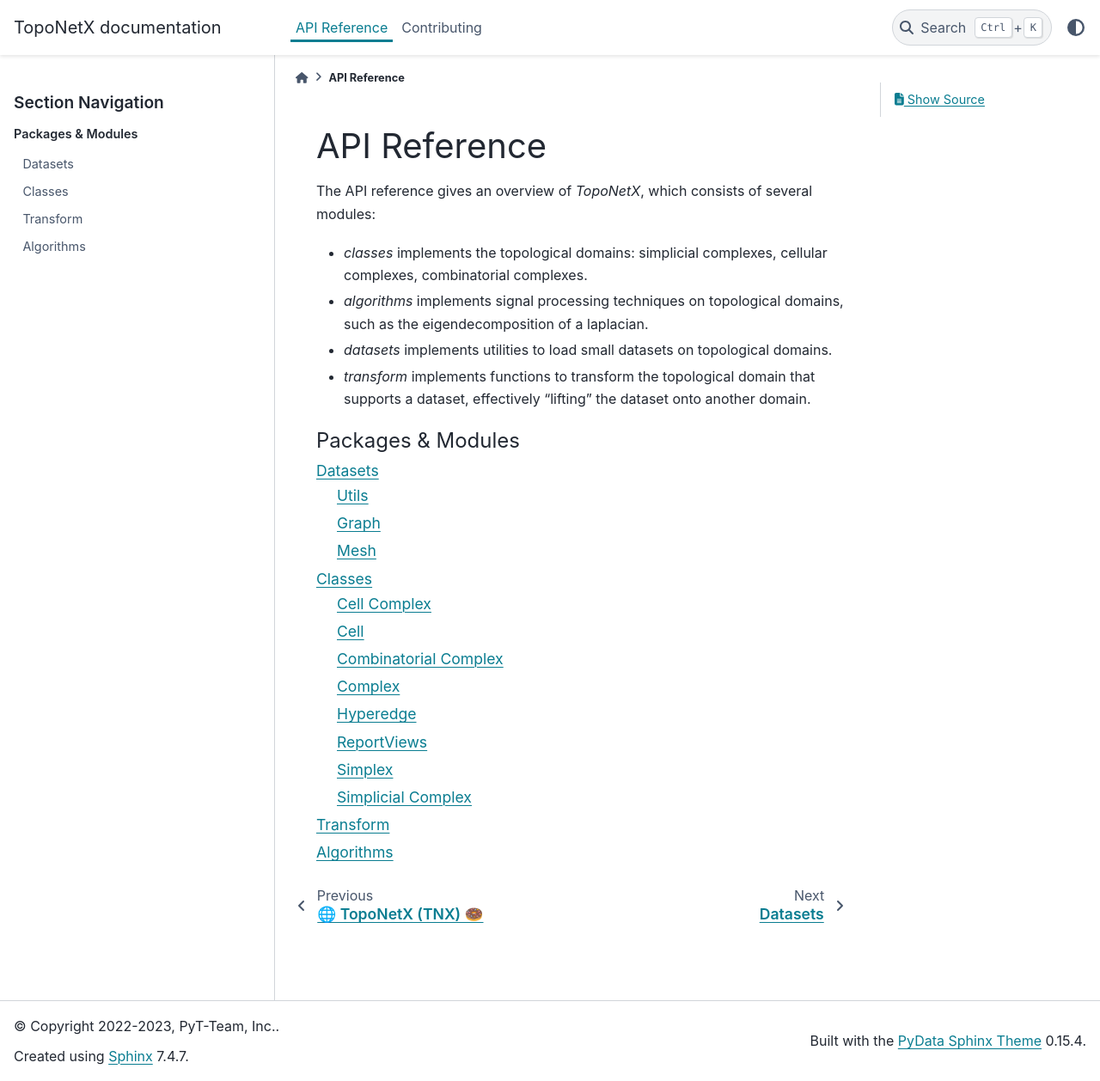
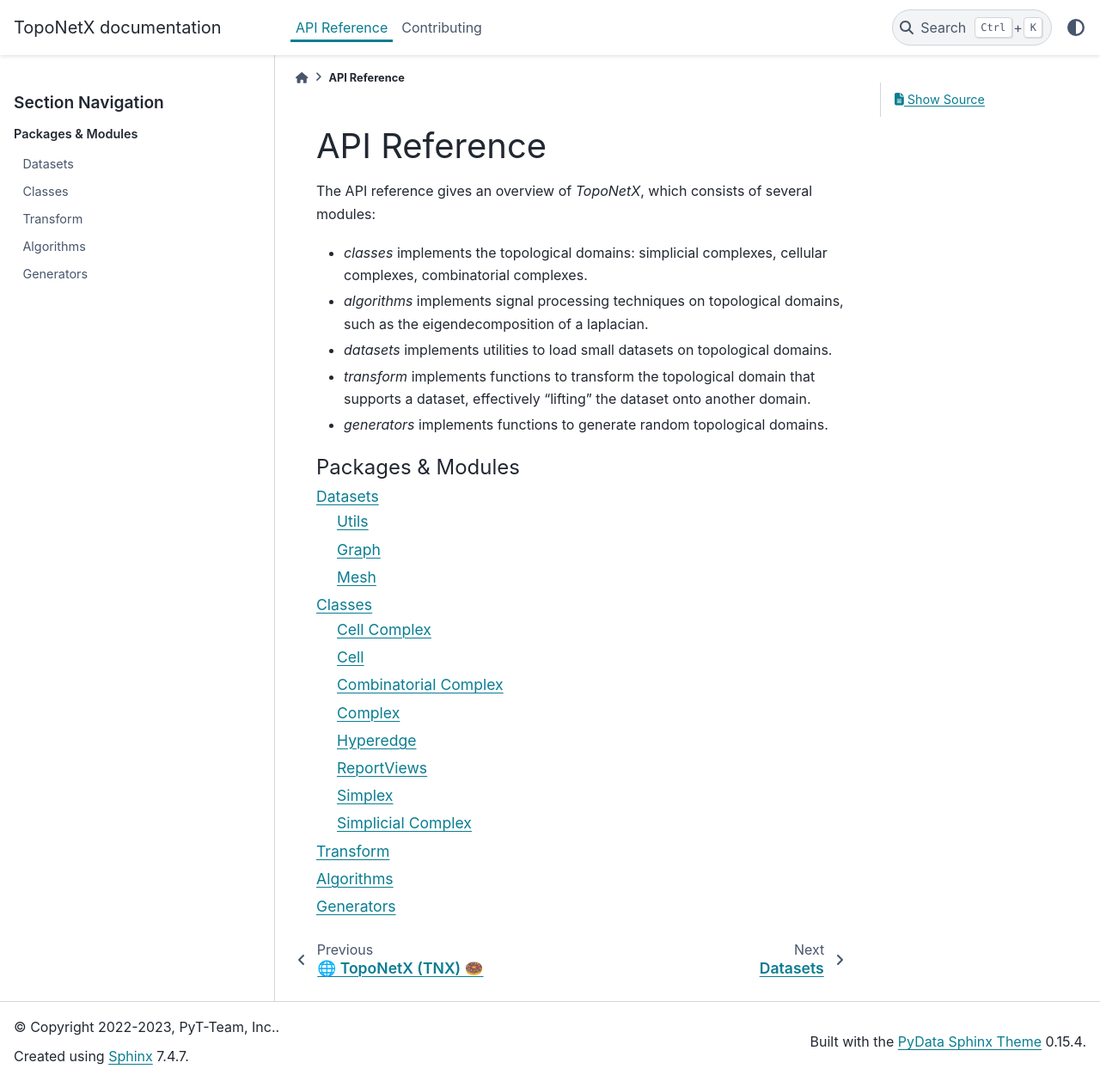
Before and after one commit to pyt-team/TopoNetX, a Sphinx documentation site: the page built from docs/api/index.rst, in a window 1280 px wide and 1258 px high. Shown: the whole window at 86% size. Built offline with Sphinx 7.4.7 and the PyData theme 0.15.4, drawn with Linux system fonts in a browser that asks for light colours; pages that are not in the unit, such as notebooks, are missing from menus.

Commit message:
Add generators documentation to website

```diff
--- a/docs/api/index.rst
+++ b/docs/api/index.rst
@@ -8,6 +8,7 @@
 - `algorithms` implements signal processing techniques on topological domains, such as the eigendecomposition of a laplacian.
 - `datasets` implements utilities to load small datasets on topological domains.
 - `transform` implements functions to transform the topological domain that supports a dataset, effectively "lifting" the dataset onto another domain.
+- `generators` implements functions to generate random topological domains.
 
 
 .. toctree::
@@ -18,3 +19,4 @@
    classes
    transform
    algorithms
+   generators
```
